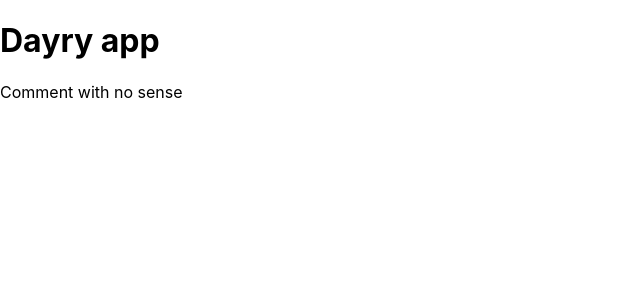
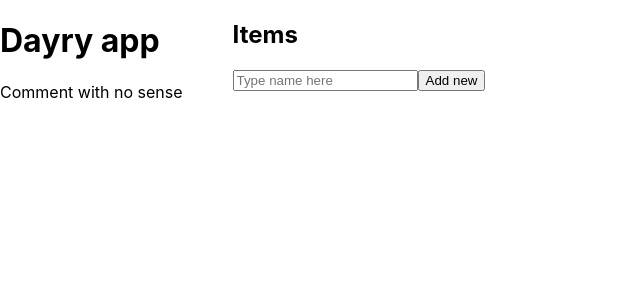
Before and after one commit to AndreyKapus/dayry-app, a React (Create React App) app: page / in a window 1280 px wide. Shown: the top 300 px of the page, without its empty margins (0-640 px from the left). Built offline with nearby package versions, Linux system fonts and the light colour scheme.

Commit message:
note state

```diff
--- a/package.json
+++ b/package.json
@@ -9,7 +9,8 @@
     "react": "^18.2.0",
     "react-dom": "^18.2.0",
     "react-scripts": "5.0.1",
-    "web-vitals": "^2.1.4"
+    "web-vitals": "^2.1.4",
+    "zustand": "^4.4.1"
   },
   "scripts": {
     "start": "react-scripts start",
--- a/src/App.css
+++ b/src/App.css
@@ -1,3 +1,21 @@
+.main-page-wrapper {
+  display: flex;
+  gap: 50px;
+}
+
+.visually-hidden {
+  position: absolute;
+  width: 1px;
+  height: 1px;
+  margin: -1px;
+  border: 0;
+  padding: 0;
+  white-space: nowrap;
+  clip-path: inset(100%);
+  clip: rect(0 0 0 0);
+  overflow: hidden;
+}
+
 /* .App {
   text-align: center;
 }
--- /dev/null
+++ b/src/components/CreateNote.js
@@ -0,0 +1,15 @@
+const CreateNote = () => {
+  return (
+    <div>
+      <h2>Items</h2>
+      <form>
+        <label className="visually-hidden">Note</label>
+        <input type="text" placeholder="Type name here" required />
+
+        <button type="submit">Add new</button>
+      </form>
+    </div>
+  );
+};
+
+export default CreateNote;
--- a/src/pages/MainPaige.js
+++ b/src/pages/MainPaige.js
@@ -1,10 +1,14 @@
+import CreateNote from "../components/CreateNote";
 import SideBar from "../components/sideBar";
 
 const MainPage = () => {
   return (
-    <>
+    <div className="main-page-wrapper">
       <SideBar />
-    </>
+      <div>
+        <CreateNote />
+      </div>
+    </div>
   );
 };
 
```
Also changed, not shown: src/store/store.js (added, +14 -0 lines), 1 other file (tests, documents, lock files or other folders).
